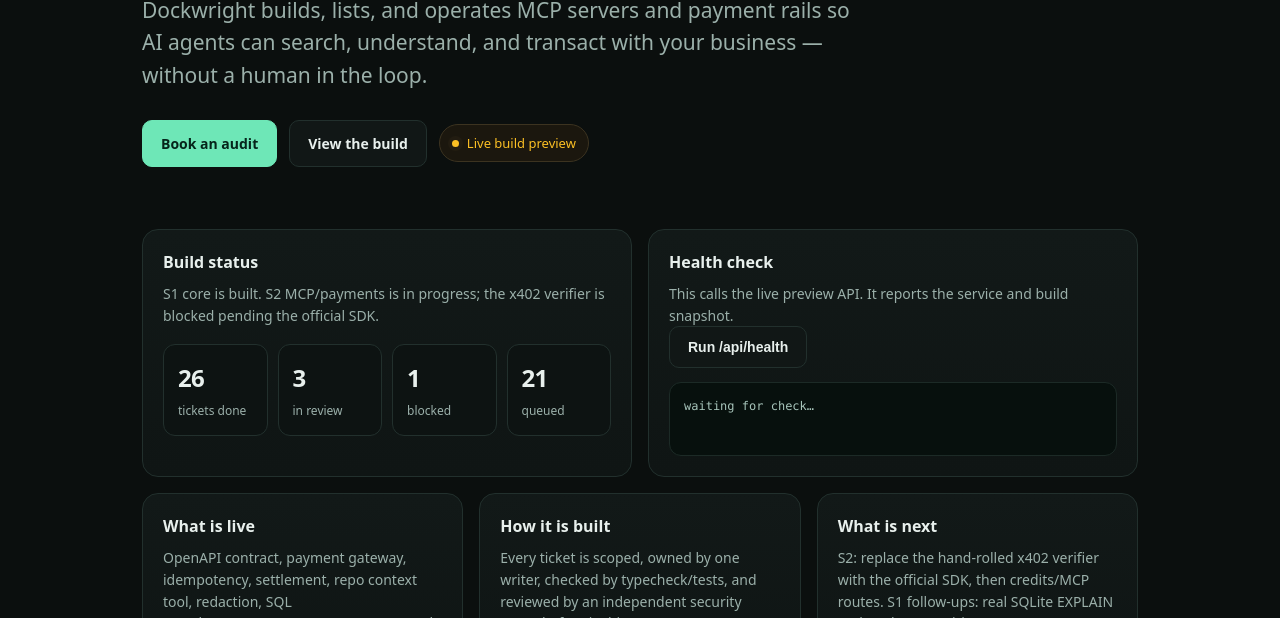
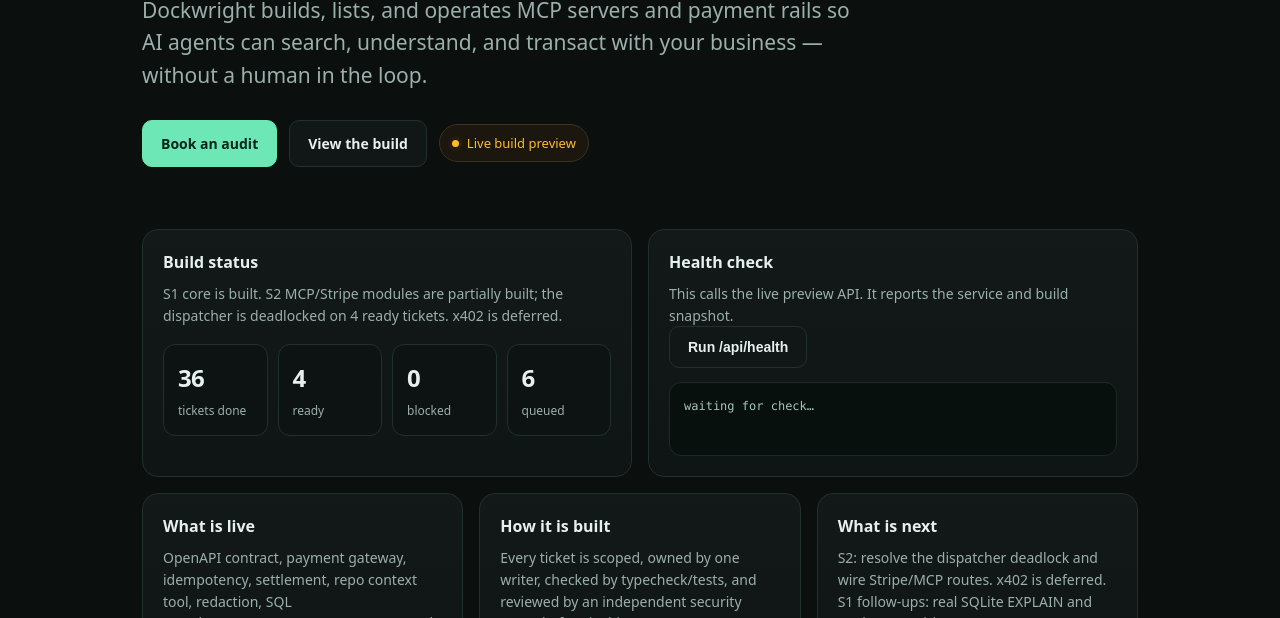
Before and after one commit to Btabor11/dockwright-preview, a plain HTML site: page index.html in a window 1280 px wide. Shown: the part 334-952 px from the top of the page. Drawn offline with Linux system fonts and the light colour scheme.

Commit message:
preview: 36/51, S2 dispatcher deadlock, x402 deferred

```diff
--- a/index.html
+++ b/index.html
@@ -90,12 +90,12 @@
     <section class="grid" id="status">
       <div class="card span6">
         <h3>Build status</h3>
-        <p>S1 core is built. S2 MCP/payments is in progress; the x402 verifier is blocked pending the official SDK.</p>
+        <p>S1 core is built. S2 MCP/Stripe modules are partially built; the dispatcher is deadlocked on 4 ready tickets. x402 is deferred.</p>
         <div class="status">
-          <div class="stat"><b>26</b><span>tickets done</span></div>
-          <div class="stat"><b>3</b><span>in review</span></div>
-          <div class="stat"><b>1</b><span>blocked</span></div>
-          <div class="stat"><b>21</b><span>queued</span></div>
+          <div class="stat"><b>36</b><span>tickets done</span></div>
+          <div class="stat"><b>4</b><span>ready</span></div>
+          <div class="stat"><b>0</b><span>blocked</span></div>
+          <div class="stat"><b>6</b><span>queued</span></div>
         </div>
       </div>
       <div class="card span6">
@@ -115,7 +115,7 @@
       </div>
       <div class="card span4">
         <h3>What is next</h3>
-        <p>S2: replace the hand-rolled x402 verifier with the official SDK, then credits/MCP routes. S1 follow-ups: real SQLite EXPLAIN and settlement wiring.</p>
+        <p>S2: resolve the dispatcher deadlock and wire Stripe/MCP routes. x402 is deferred. S1 follow-ups: real SQLite EXPLAIN and settlement wiring.</p>
       </div>
     </section>
 
```
Also changed, not shown: api/health.json (+7 -5 lines).
